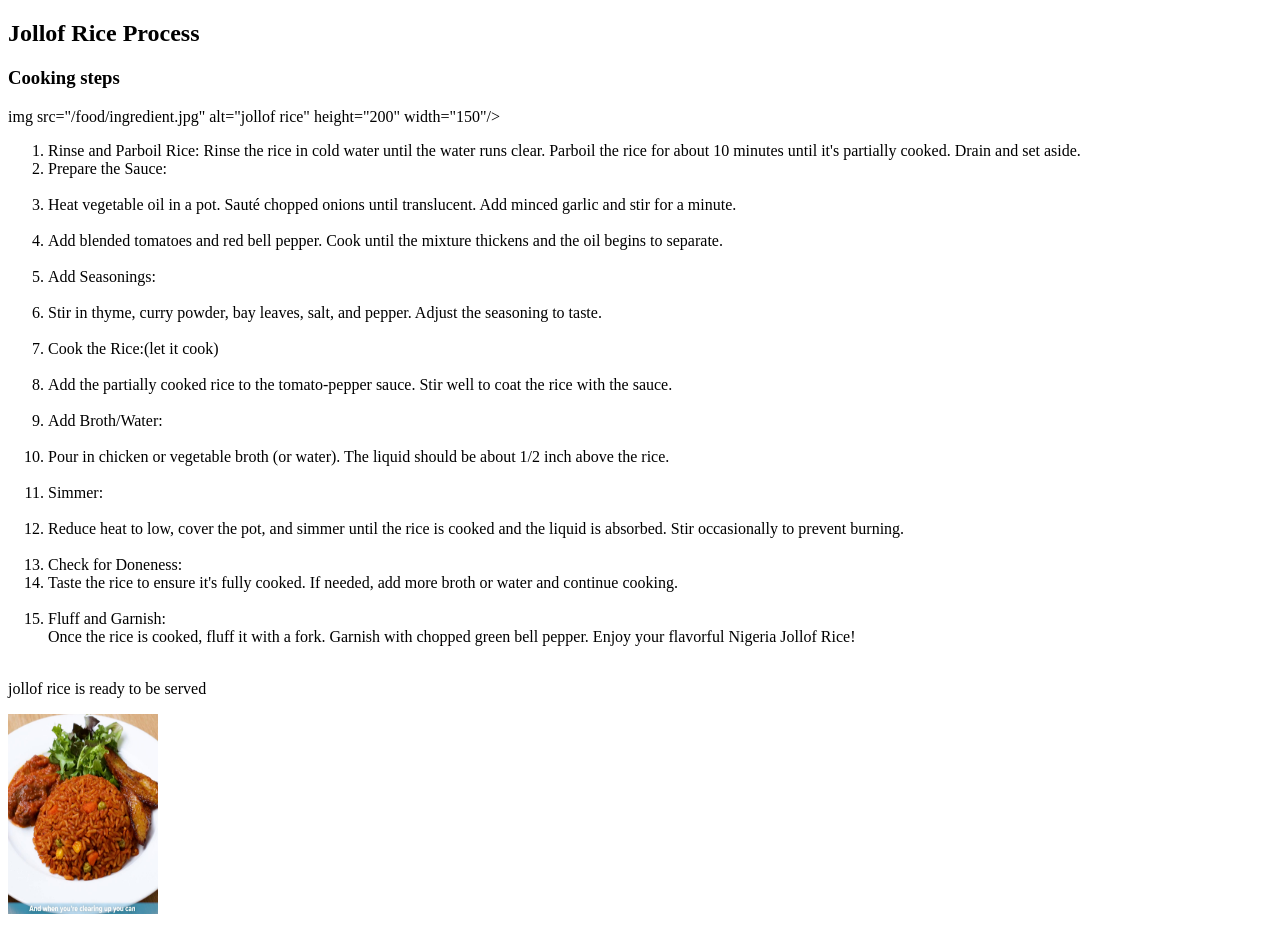
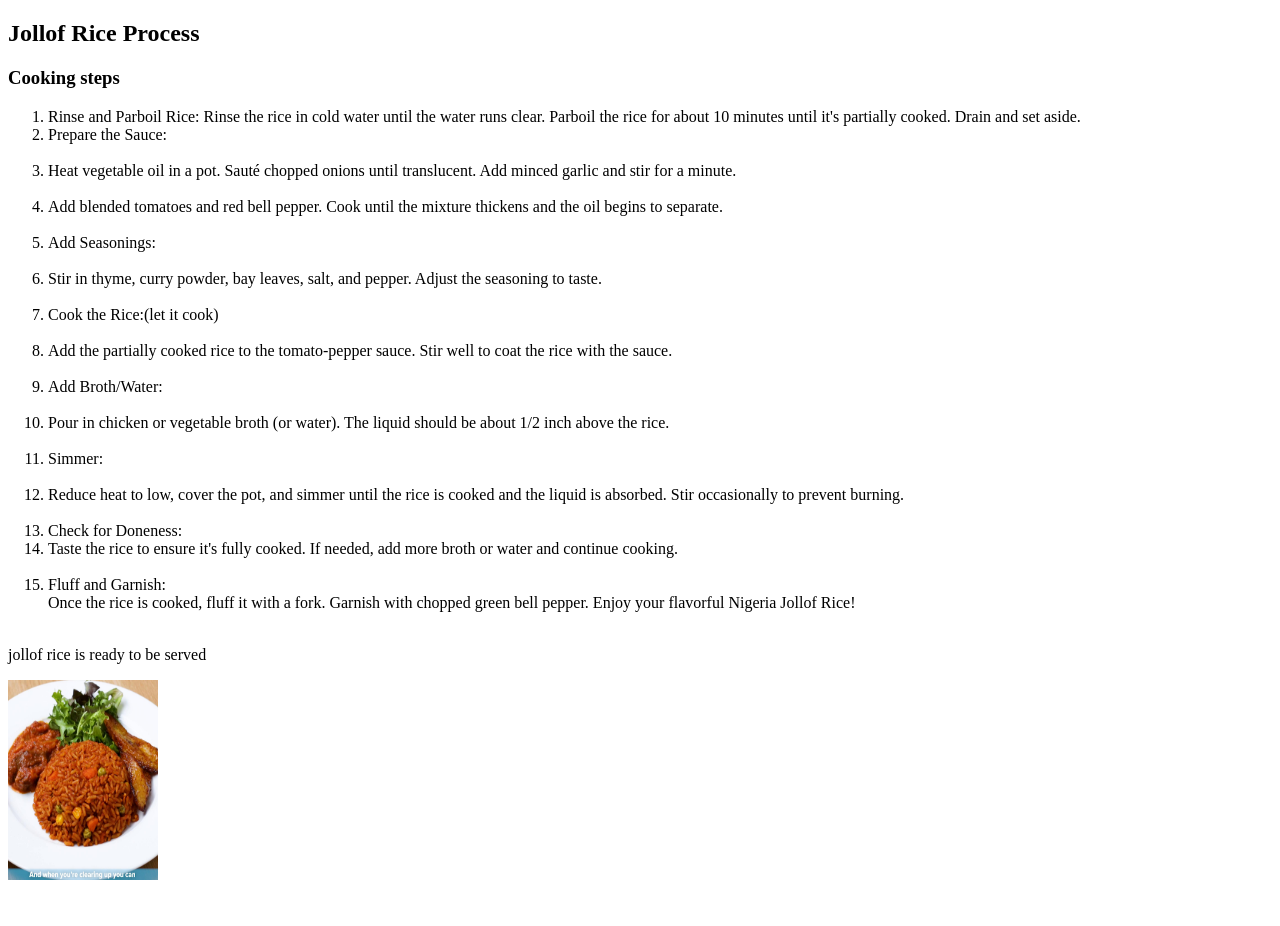
Before and after one commit to dilii19/Html-project, a plain HTML site: page Project-htmo/Junaidcook.html in a window 1280 px wide. After the commit the page ends 892 px from the top, so only its background shows below. Drawn offline with Linux system fonts and the light colour scheme.

Commit message:
Update Junaidcook.html

```diff
--- a/Project-htmo/Junaidcook.html
+++ b/Project-htmo/Junaidcook.html
@@ -7,7 +7,6 @@
 <body>
     <h2>Jollof Rice Process</h2>
     <p><h3>Cooking steps</h3></p>
-    img src="/food/ingredient.jpg" alt="jollof rice" height="200" width="150"/>
 <ol>
      <li> Rinse and Parboil Rice:
     Rinse the rice in cold water until the water
```
